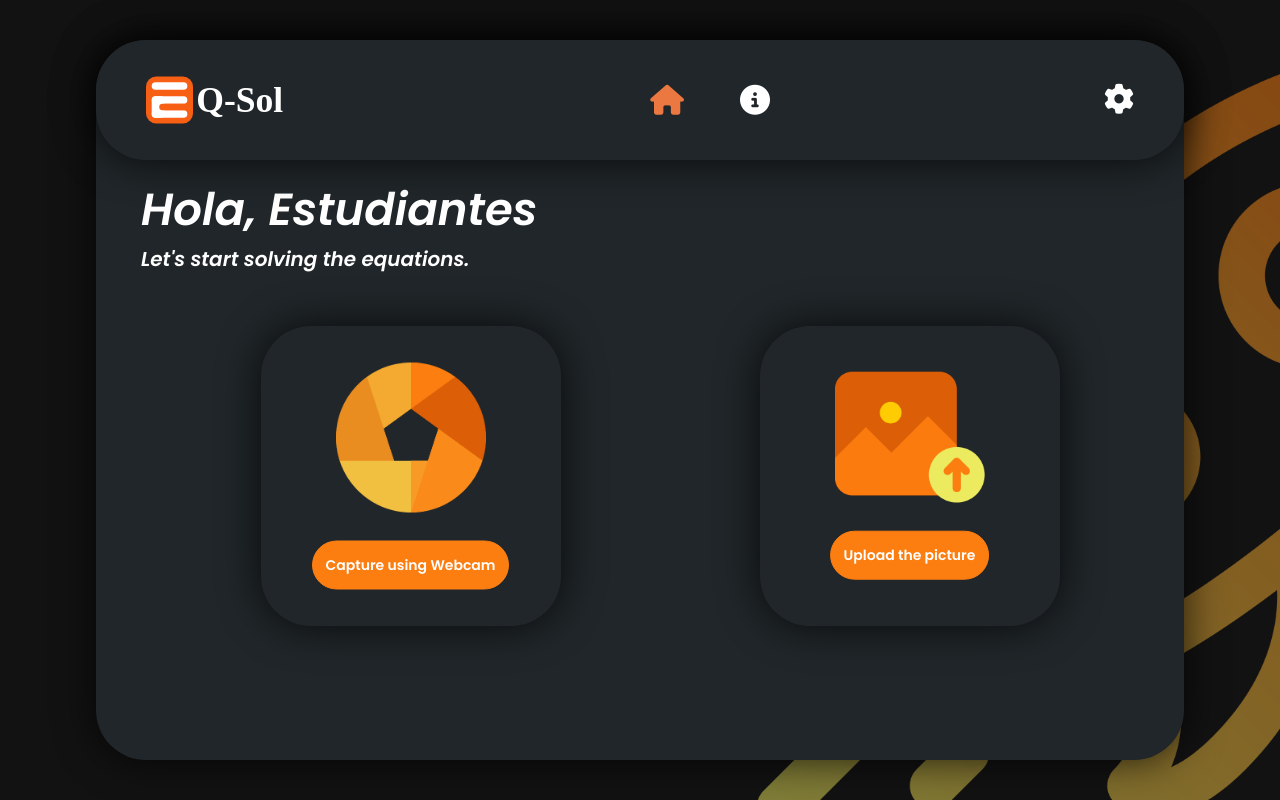
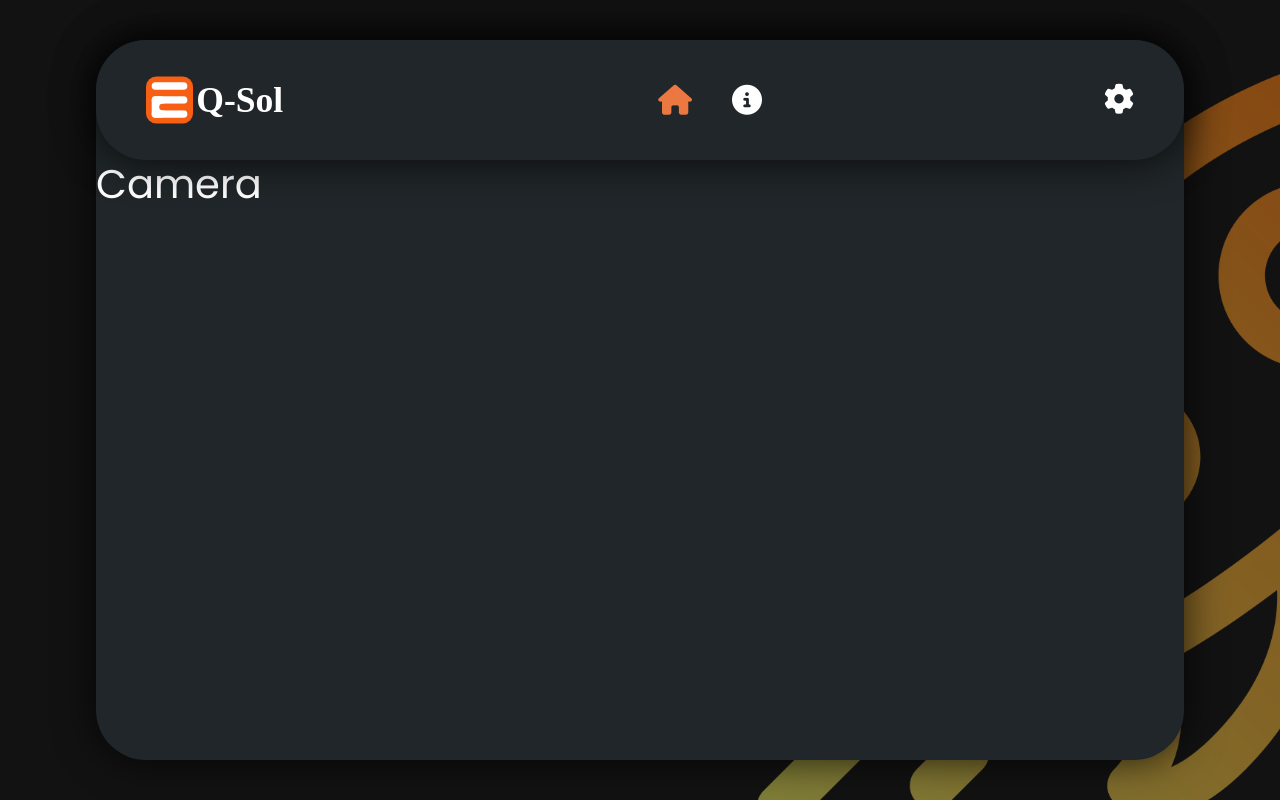
Before and after one commit to Akshaythulasidharan/Eq-sol, a React (Create React App) app in the folder eq-sol-frontend/: page /camera in a window 1280 px wide. Built offline with nearby package versions, Linux system fonts and the light colour scheme.

Commit message:
created routes using react-router-dom

```diff
--- a/eq-sol-frontend/package.json
+++ b/eq-sol-frontend/package.json
@@ -8,6 +8,7 @@
     "@testing-library/user-event": "^12.8.3",
     "react": "^17.0.2",
     "react-dom": "^17.0.2",
+    "react-router-dom": "^5.2.0",
     "react-scripts": "4.0.3",
     "reactstrap": "^8.9.0",
     "web-vitals": "^1.1.1"
--- a/eq-sol-frontend/src/About.js
+++ b/eq-sol-frontend/src/About.js
@@ -0,0 +1,9 @@
+import React from 'react'
+
+export default function About() {
+    return (
+        <div>
+            <h1>About</h1>
+        </div>
+    )
+}
--- a/eq-sol-frontend/src/App.js
+++ b/eq-sol-frontend/src/App.js
@@ -1,11 +1,13 @@
 import React from 'react';
 import Home from './Home';
 import './styles.css';
-
+import {BrowserRouter as Router,} from "react-router-dom";
 function App() {
   return (
     <div>
-      <Home/>
+      <Router>
+        <Home/>
+      </Router>
     </div>
   );
 }
--- a/eq-sol-frontend/src/Camera.js
+++ b/eq-sol-frontend/src/Camera.js
@@ -0,0 +1,9 @@
+import React from 'react'
+
+export default function Camera() {
+    return (
+        <div>
+            <h1>Camera</h1>
+        </div>
+    )
+}
--- a/eq-sol-frontend/src/Home.js
+++ b/eq-sol-frontend/src/Home.js
@@ -1,13 +1,20 @@
 import React from 'react'
-import HomeBody from './HomeBody'
 import NavbarHome from './NavbarHome'
+import { useState } from 'react'
+
+
+import Routes from './Routes';
 
 export default function Home() {
+    const [isOpen, setIsOpen] = useState(false);
+
+    const toggle = () => setIsOpen(!isOpen);
     return (
         <div className="home-body">
             <div className="home-container">
                 <NavbarHome/>
-                <HomeBody/>
+                <Routes/>
+
             </div>
         </div>
     )
--- a/eq-sol-frontend/src/HomeBody.js
+++ b/eq-sol-frontend/src/HomeBody.js
@@ -1,4 +1,5 @@
 import React from 'react'
+import { Link } from 'react-router-dom'
 import camera from "./images/camera.png"
 import upload from "./images/upload.png"
 
@@ -16,8 +17,10 @@ export default function HomeBody() {
                     <div className="card-box">
                             <div className="card-content">
                                 <img src={camera} className="home-icon" /> <br/>
+                                <Link to="/camera">
                                 <button className="btn btn-home" style={{position:"relative",left:"50%",
                                 transform: "translateX(-50%)"}}>Capture using Webcam</button>
+                                </Link>
                             </div>
                     </div>
                 </div>
@@ -25,8 +28,10 @@ export default function HomeBody() {
                     <div className="card-box">
                             <div className="card-content">
                                 <img src={upload} className="home-icon" /> <br/>
+                                <Link to="/upload">
                                 <button className="btn btn-home" style={{position:"relative",left:"50%",
                                 transform: "translateX(-50%)"}}>Upload the picture</button>
+                                </Link>
                             </div>
                     </div>
                 </div>
--- a/eq-sol-frontend/src/NavbarHome.js
+++ b/eq-sol-frontend/src/NavbarHome.js
@@ -7,9 +7,9 @@ import {
     NavbarBrand,
     Nav,
     NavItem,
-    NavLink,
     NavbarText
 } from 'reactstrap';
+import {Link} from 'react-router-dom'
 
 
 
@@ -28,12 +28,11 @@ export default function NavbarHome() {
                 <Collapse isOpen={isOpen} navbar>
                 <Nav className="mr-auto ml-auto" navbar>
                     <NavItem>
-                    <NavLink href="/"><i className="fas fa-home homenavbar-icon active" ></i> </NavLink>
+                    <Link to="/"><i className="fas fa-home homenavbar-icon active" ></i> </Link>
                     </NavItem>
                     <NavItem>
-                    <NavLink href="/"><i className="fas fa-info-circle homenavbar-icon"></i></NavLink>
+                    <Link to="/about"><i className="fas fa-info-circle homenavbar-icon"></i></Link>
                     </NavItem>
-
                 </Nav>
                 <NavbarText><i class="fas fa-cog" style={{fontSize:"30px"}}></i></NavbarText>
                 </Collapse>
--- a/eq-sol-frontend/src/Routes.js
+++ b/eq-sol-frontend/src/Routes.js
@@ -0,0 +1,22 @@
+import React from 'react'
+import {
+    Switch,
+    Route
+  } from "react-router-dom";
+import About from './About';
+import Camera from './Camera';
+import HomeBody from './HomeBody';
+import Upload from './Upload';
+
+export default function Routes() {
+    return (
+        <div>
+            <Switch>
+                <Route path="/about" component={About} />
+                <Route exact path="/" component={HomeBody} />
+                <Route path="/camera" component={Camera} />
+                <Route path="/upload" component={Upload} />
+            </Switch>
+        </div>
+    )
+}
--- a/eq-sol-frontend/src/Upload.js
+++ b/eq-sol-frontend/src/Upload.js
@@ -0,0 +1,9 @@
+import React from 'react'
+
+export default function Upload() {
+    return (
+        <div>
+            <h1>Upload</h1>
+        </div>
+    )
+}
```
Also changed, not shown: 1 other file (tests, documents, lock files or other folders).
